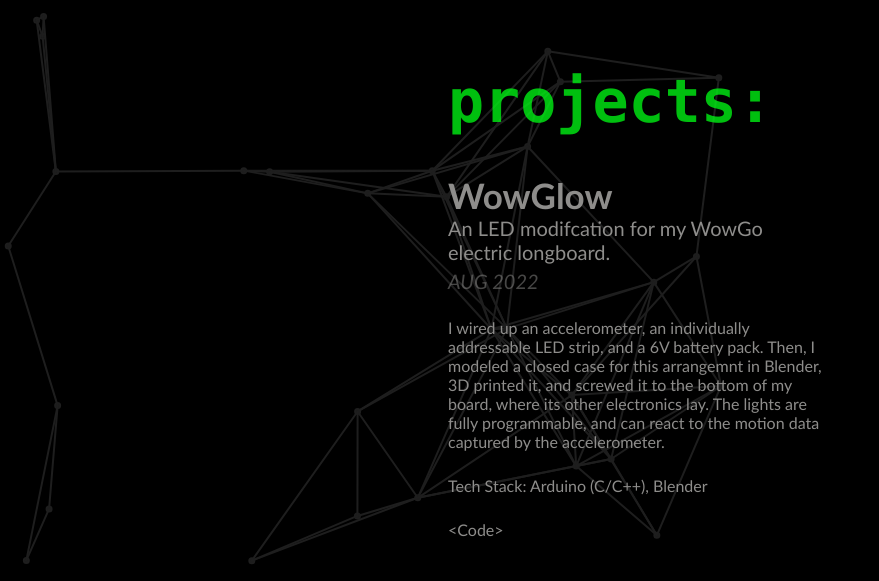
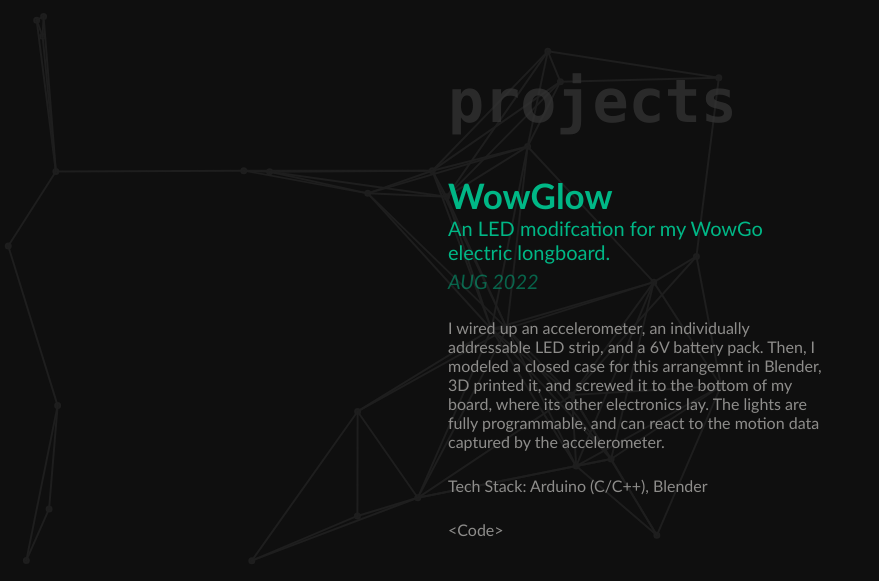
Before and after one commit to aykae/aboudirai.github.io, a Jekyll site: the page built from projects.html, in a window 1280 px wide, cut to the strip 0-581 px from the top of the page. Shown: the whole strip, without its empty margins (0-879 px from the left). Built offline with Jekyll 4.4.1, drawn with Linux system fonts in a browser that asks for light colours; nearby versions of some CDN libraries; library files that are not in the unit come from our copies.

Commit message:
color change

```diff
--- a/assets/css/styles.css
+++ b/assets/css/styles.css
@@ -8,7 +8,8 @@
 }
 
 html, body {
-    background-color: #000000;
+    /* background-color: #000000; */
+    background-color: #0f0f0f;
     overflow-x: hidden;
     overflow-y: auto;
     position: relative;
@@ -79,7 +80,8 @@
 /*.grow { transition: all .2s ease-in-out; }*/
 .grow:hover {
     transform: scale(1.1);
-    color: #00ff15;
+    /* color: #00ff15; */
+    color: #00b786;
 }
 
 .links {
@@ -102,6 +104,27 @@
     margin-bottom: 80px;
 }
 
+@media screen and (max-device-width: 700px) {
+    .floater {
+        padding: 30% 0 5% 0;
+        font-size: 15em;
+    }
+
+    .links {
+        transform: scale(1.7);
+    }
+
+    #network canvas{
+        padding-top: 20%;
+        display: inline-block;
+        position: initial;
+        transform: scale(2);
+    }
+}
+
+/*******************************/
+/* Projects CSS */
+
 .proj-container {
     text-align: center;
     position: relative;
@@ -115,7 +138,7 @@
     margin-top: 2%;
     margin-left: 0;
     margin-right: 0;
-    width: 30%;
+    width: 80%;
     height:auto;
     display: inline-block;
     text-align: left;
@@ -125,7 +148,9 @@
 .proj h1{
     font-family: "Righteous-Regular";
     font-family: "Lucida Console";
-    color: #00ff15;
+    /* color: #00ff15; */
+    /* color: #00b786; */
+    color: #343434;
     font-size: 60px;
     opacity: 0.75;
 
@@ -134,10 +159,12 @@
 }
 
 .proj h2 {
+    color: #00b786;
     font-size: 35px;
     margin: 0;
 }
 .proj h3 {
+    color: #00b786;
     font-size: 20px;
     margin: 0;
     text-decoration: none;
@@ -158,7 +185,8 @@
     text-decoration: none;
 }
 .proj .link:hover {
-    color: #00ff15;
+    /* color: #00ff15; */
+    color: #00b786;
 }
 
 .proj-unit hr{
@@ -205,23 +233,12 @@
     background-position: 0px -20px;
 }
 
-@media screen and (max-device-width: 700px) {
-    .floater {
-        padding: 30% 0 5% 0;
-        font-size: 15em;
-    }
-
-    .links {
-        transform: scale(1.7);
-    }
-
-    #network canvas{
-        padding-top: 20%;
-        display: inline-block;
-        position: initial;
-        transform: scale(2);
+@media (min-width: 1000px) {
+    .proj {
+        width: 30%;
     }
 }
+
 
 /*******************************/
 /* Blog CSS */
--- a/projects.html
+++ b/projects.html
@@ -4,7 +4,7 @@
 <div id="network"></div>
 <div class="proj-container">
 <div class="proj">
-    <h1>projects:</h1>
+    <h1>projects</h1>
         {% for proj in site.data.projects %}
         <div class = "proj-unit">
             <div class="proj-text">
```
Also changed, not shown: ref-img/super-dark-proj.PNG (added).
